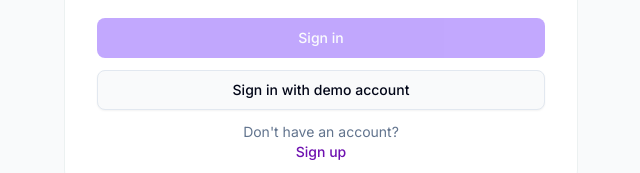
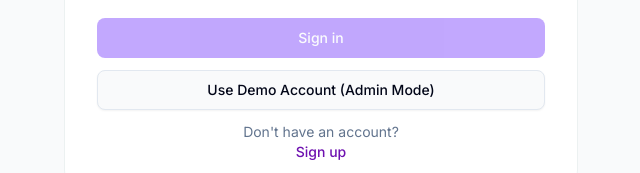
Before and after one commit to atik65/EAP-assessment-frontend, a React (Vite) app: page /login in a window 1280 px wide. Shown: the part 496-669 px from the top of the page, without its empty margins (319-959 px from the left). Built offline with nearby package versions, Linux system fonts and the light colour scheme; no server answers.

Commit message:
fix: update demo login button text for clarity

```diff
--- a/src/pages/auth/login/Login.jsx
+++ b/src/pages/auth/login/Login.jsx
@@ -124,7 +124,7 @@ export default function Login() {
           >
             {isSubmitting && isDemo
               ? "Signing in..."
-              : "Sign in with demo account"}
+              : "Use Demo Account (Admin Mode)"}
           </Button>
 
           {/* don't have an account? */}
```
